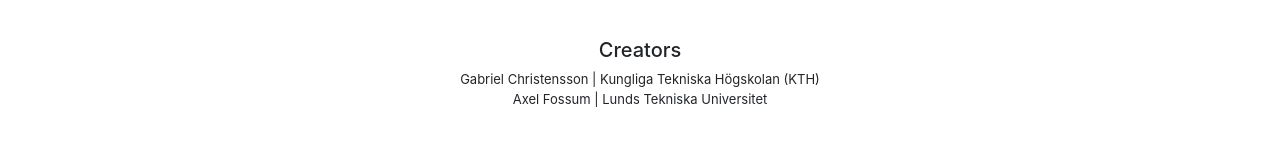
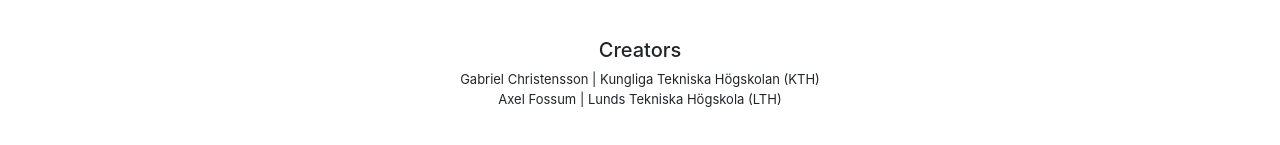
Before and after one commit to axelfossum/Atlas, a React (Create React App) app in the folder frontend/: page /about in a window 1280 px wide. Shown: the part 301-446 px from the top of the page. Built offline with nearby package versions, Linux system fonts and the light colour scheme; the HTML template or start-up script is replaced by a standard one.

Commit message:
About us change

```diff
--- a/frontend/src/components/about.component.js
+++ b/frontend/src/components/about.component.js
@@ -19,7 +19,7 @@
                         <h5>Creators</h5>
                         <p className="creators mb-5">
                             Gabriel Christensson | Kungliga Tekniska Högskolan (KTH)<br/>
-                            Axel Fossum | Lunds Tekniska Universitet
+                            Axel Fossum | Lunds Tekniska Högskola (LTH)
                         </p>
                     </div>
                     <div class="col-3"></div>
```
Also changed, not shown: 1 other file (tests, documents, lock files or other folders).
